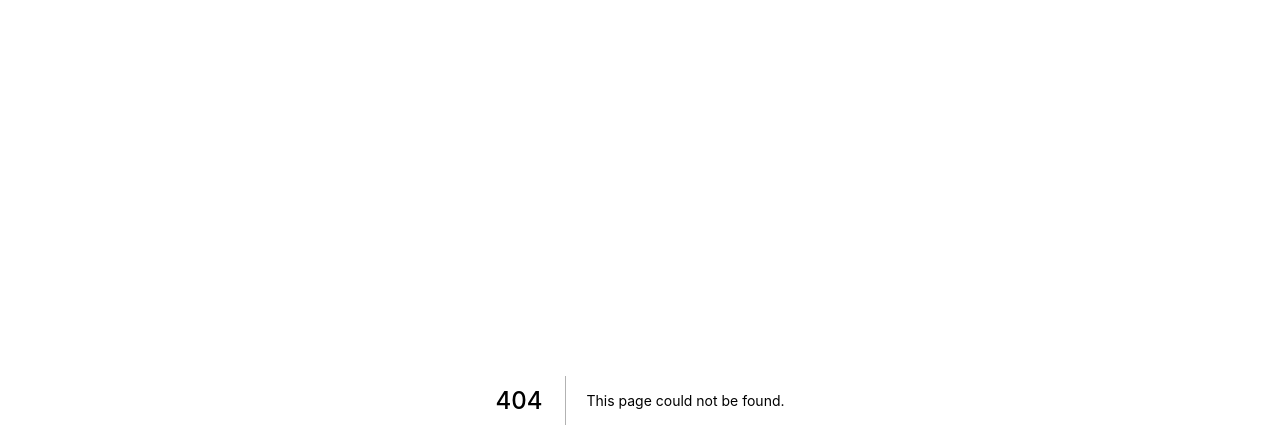
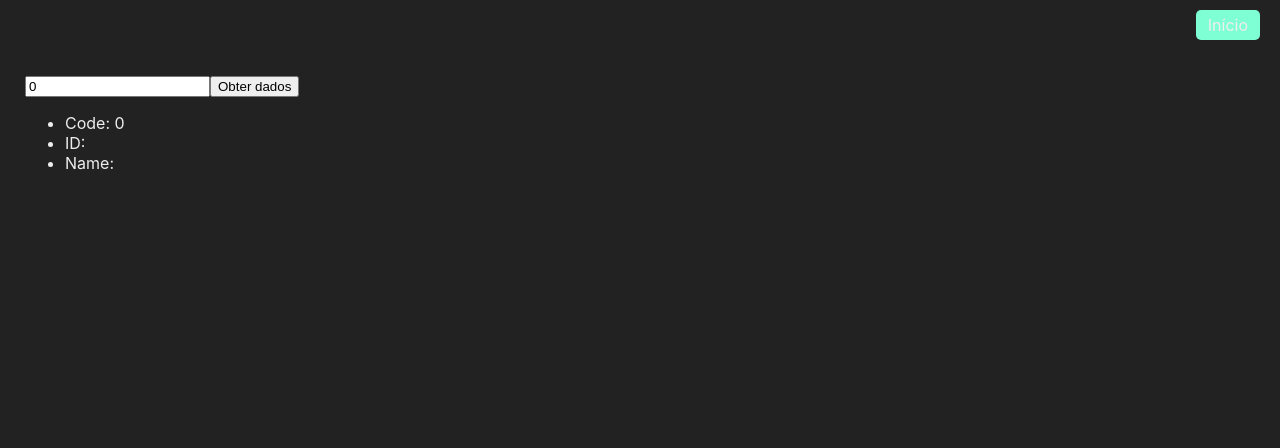
Before and after one commit to andytxr/Fundamentos-NextJS, a Next.js app: page /integration in a window 1280 px wide. Before the commit this address had no page. Shown: the top 448 px of the page. Built offline with nearby package versions, Linux system fonts and the light colour scheme.

Commit message:
Integrating Back-End with Front-End

```diff
--- /dev/null
+++ b/src/pages/integration.jsx
@@ -0,0 +1,45 @@
+import Layout from "../components/Layout"
+import { useState } from 'react';
+
+export default function Integration(){
+
+    let [user, setUser] = useState({});
+    let [code, setCode] = useState(0);
+
+    let url = `http://localhost:3000/api/users/${code}`;
+
+    /*function f(){
+
+        fetch(url).then(resp=>resp.json()).then(data=>setUser(data));
+
+    }*/
+
+    async function f(){
+
+        let resp = await fetch(url);
+        let data = await resp.json();
+
+        setUser(data);
+
+    }
+
+    return(
+
+        <Layout>
+            <div>
+                <input type="number" value={code} onChange={e=>setCode(e.target.value)}></input>
+                <button onClick={f}>Obter dados</button>
+            </div>
+            <ul>
+                <li>Code: {code}</li>
+                <li>ID: {user.id}</li>
+                <li>Name: {user.name}</li>
+            </ul>
+
+        </Layout>
+
+
+
+    )
+
+}
```
Also changed, not shown: src/pages/index.jsx (+5 -4 lines).
